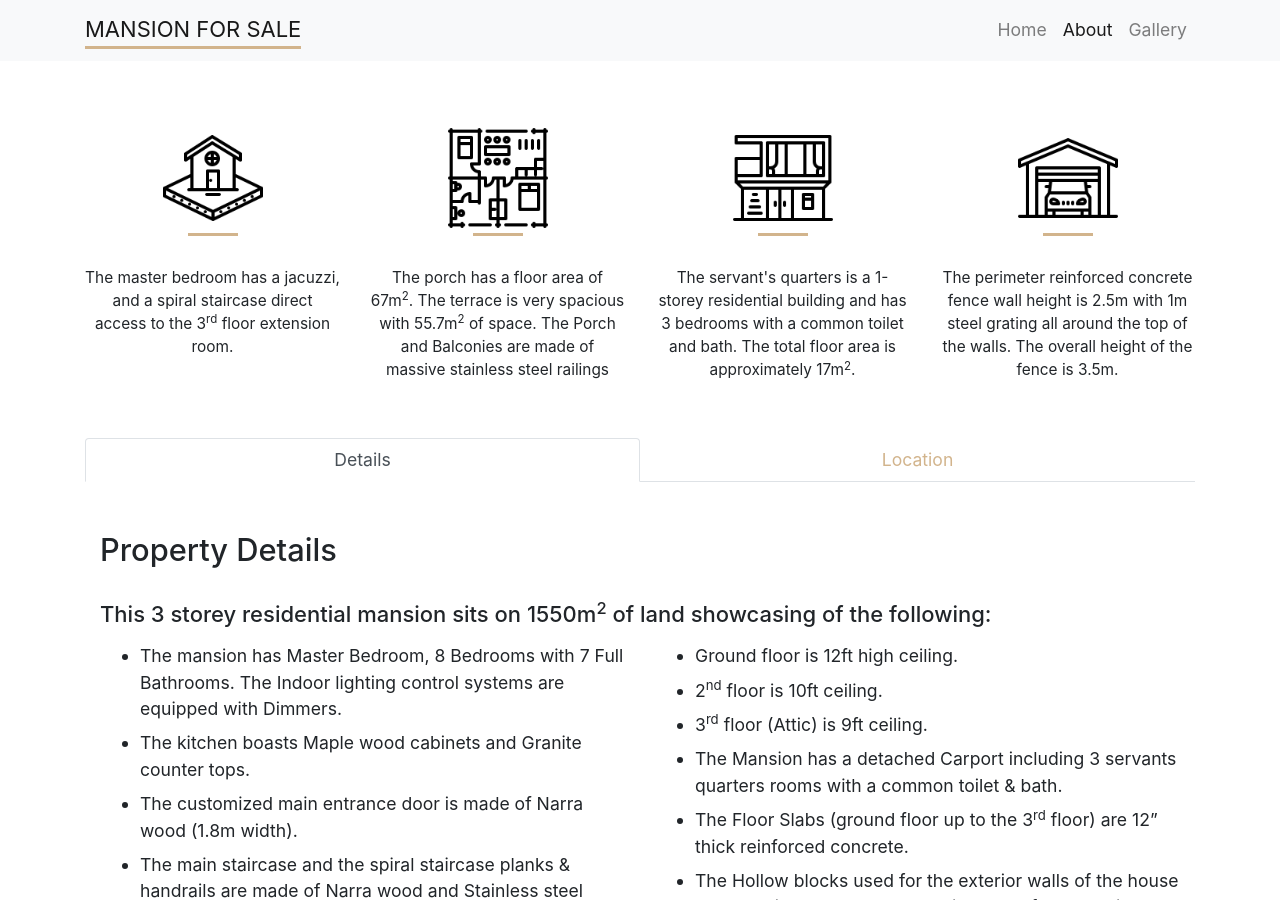
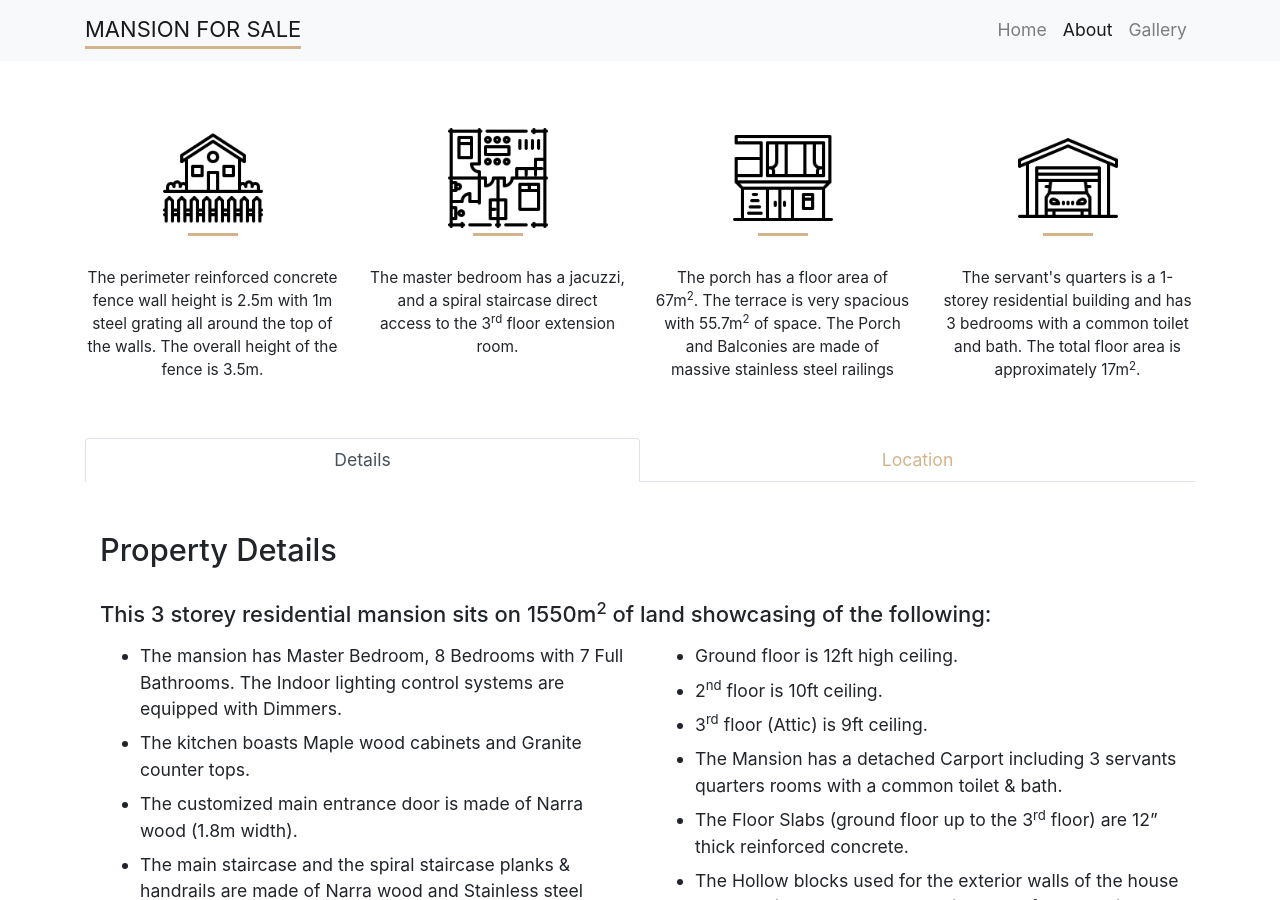
Before and after one commit to carlcastello/john-static-website, a Jekyll site: the page built from content/about.html, in a window 1280 px wide and 900 px high. Built offline with Jekyll 4.4.1, drawn with Linux system fonts in a browser that asks for light colours; comment, search, counter and statistics services are not loaded.

```diff
--- a/_data/about_features.yml
+++ b/_data/about_features.yml
@@ -1,11 +1,11 @@
 - image_url: 'assets/images/about_panels/floor-area.png'
+  description: 'The perimeter reinforced concrete fence wall height is 2.5m with 1m steel grating all around the top of the walls. The overall height of the fence is 3.5m.'
+
+- image_url: 'assets/images/about_panels/room.png'
   description: 'The master bedroom has a jacuzzi, and a spiral staircase direct access to the 3<sup>rd</sup> floor extension room.'
 
-- image_url: 'assets/images/about_panels/room.png'
+- image_url: 'assets/images/about_panels/house.png'
   description: 'The porch has a floor area of 67m<sup>2</sup>. The terrace is very spacious with 55.7m<sup>2</sup> of space. The Porch and Balconies are made of massive stainless steel railings'
 
-- image_url: 'assets/images/about_panels/house.png'
+- image_url: 'assets/images/about_panels/garage.png'
   description: "The servant's quarters is a 1-storey residential building and has 3 bedrooms with a common toilet and bath. The total floor area is approximately 17m<sup>2</sup>."
-
-- image_url: 'assets/images/about_panels/garage.png'
-  description: 'The perimeter reinforced concrete fence wall height is 2.5m with 1m steel grating all around the top of the walls. The overall height of the fence is 3.5m.'
```
Also changed, not shown: assets/images/about_panels/blueprint.png (deleted), assets/images/about_panels/floor-area.png, assets/images/about_panels/location.png (deleted).
